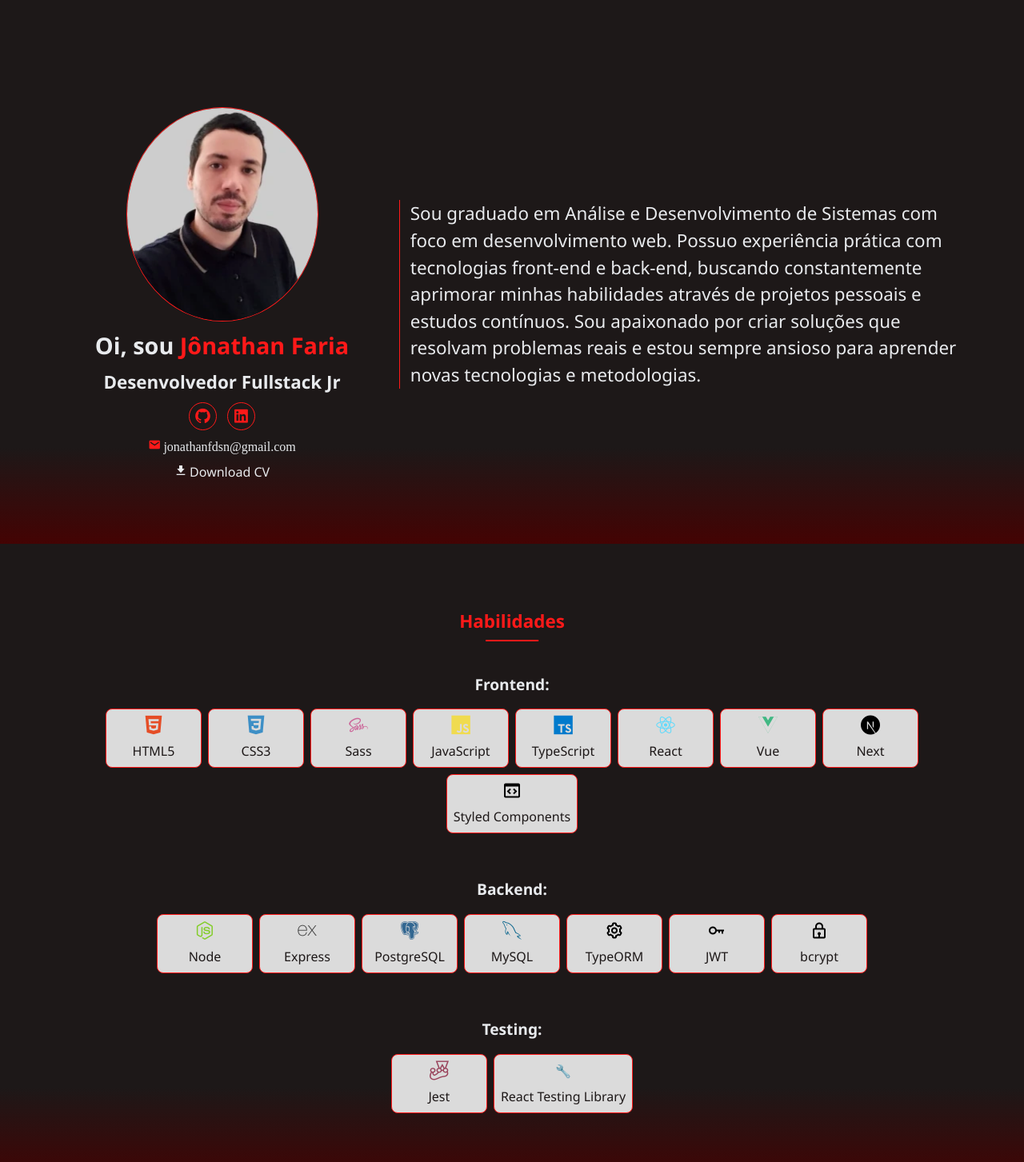
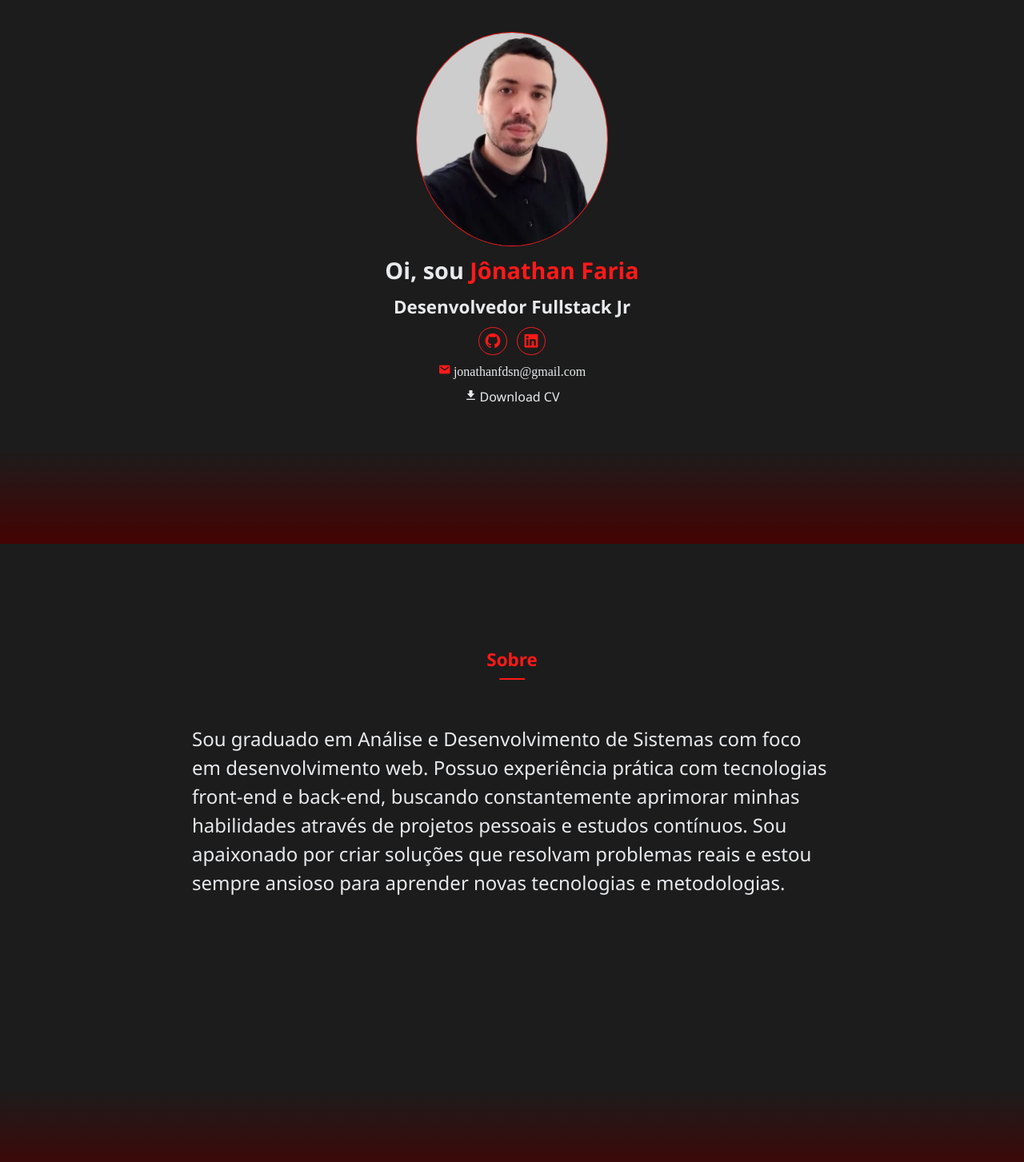
Before and after one commit to jfdsn/Meu-portfolio, a Next.js app: page / in a window 1280 px wide. Shown: the part 120-1573 px from the top of the page at 80% size. Built offline with nearby package versions, Linux system fonts and the light colour scheme.

Commit message:
refactor: Update profile image and styles in HomePage component

```diff
--- a/src/components/HomePage.jsx
+++ b/src/components/HomePage.jsx
@@ -7,8 +7,8 @@ export const HomePage = ({ profile }) => {
 
     return (
         <>
-            <section id="about" className="hero-content">
-                <div className="info-content">
+            <section id="hero" className="hero-section">
+                    <div className="hero-content">
                         <Image alt='perfil image' width={240} height={268} src='/foto-perfil.webp' />
                         <h1>Oi, sou <span>{profile.name}</span></h1>
                         <h3>{profile.title}</h3>
@@ -34,8 +34,13 @@ export const HomePage = ({ profile }) => {
                             </a>
                         </div>
                     </div>
+            </section>
+            <section id="about" className="about-section">
+                <h3>Sobre</h3>
+                <div className="container">
                     <div className="about-content">
                         {profile.about}
+                    </div>
                 </div>
             </section>
             <section id="skills" className="skills-content">
--- a/src/styles/globals.sass
+++ b/src/styles/globals.sass
@@ -1,6 +1,6 @@
 $font: 'Segoe UI', ui-monospace, Menlo, Monaco, 'Cascadia Mono', 'Segoe UI Mono','Roboto Mono', 'Oxygen Mono', 'Ubuntu Monospace', 'Source Code Pro', 'Fira Mono', 'Droid Sans Mono', 'Courier New', monospace
 //media screen
-$small: 400px
+$small: 460px
 $medium: 768px
 $large: 1024px
 $x-large: 1400px
@@ -9,7 +9,7 @@ $x-large: 1400px
 $text-color: #e8eaed
 $light-red: #ff1919
 $dark-red: #440303
-$bg-color: #1d1818
+$bg-color: #1c1c1c
 $bg-color-secondary: #dbdbdb
 
 *
@@ -39,3 +39,6 @@ h2
   font-size: 1.6rem
 h3
   font-size: 1.4rem
+
+section
+  scroll-margin-top: 5rem
--- a/src/styles/homepage.sass
+++ b/src/styles/homepage.sass
@@ -1,16 +1,15 @@
-//Main content home page
-.hero-content
-    min-height: 90vh
-    display: flex
-    align-items: center
-    justify-content: center
+/*Hero section*/
+.hero-section
+    min-height: 100vh
     width: 100%
-    gap: 0.5rem
-    .info-content
+    .hero-content
         display: flex
         flex-direction: column
+        justify-content: center
         align-items: center
-        width: 60%
+        margin-top: 2rem
+        height: 100%
+        width: 100%
         gap: 0.5rem
         img
             border-radius: 50%
@@ -53,21 +52,50 @@
                 vertical-align: middle
                 margin-right: 0.2rem
                 color: $text-color
-    .about-content
+
+/*About section*/
+.about-section
+    display: flex
+    flex-direction: column
+    align-items: center
+    min-height: 100vh
+    width: 100%
+    h3
+        color: $light-red
+        font-size: 1.4rem
+        margin-bottom: 2rem
+        position: relative
+        &:after
+            content: ''
+            position: absolute
+            bottom: -0.5rem
+            left: 50%
+            transform: translateX(-50%)
+            width: 50%
+            height: 2px
+            background: $light-red
+    .container
+        display: flex
+        align-items: center
+        justify-content: center
         width: 100%
-        margin-right: 0rem
-        padding-left: 0.8rem
-        border-left: 0.1rem solid $light-red
-        font-size: 1.4rem
+        .about-content
+            max-width: 800px
+            margin-top: 2rem
+            font-size: 1.5rem
 
 
+
+/*Habilidades section*/
 .skills-content
+    min-height: 100vh
     display: flex
     flex-direction: column
     align-items: center
     justify-content: center
     width: 100%
-    padding: 2rem 0
+    margin-top: 2rem
+    padding: 1rem
     h3
         color: $light-red
         font-size: 1.4rem
--- a/src/styles/layout.sass
+++ b/src/styles/layout.sass
@@ -9,7 +9,7 @@ main
     justify-content: center
     align-items: center
     min-height: calc(100vh - 150px)
-    padding: 8rem 4rem
+    padding: 8rem 1rem
 
 footer
     display: flex
--- a/src/styles/projectlistpage.sass
+++ b/src/styles/projectlistpage.sass
@@ -2,6 +2,7 @@
 .title
     align-self: flex-start
     margin-bottom: 2rem
+    margin-left: 4rem
     position: relative
     &:after
         content: ''
--- a/src/styles/style.sass
+++ b/src/styles/style.sass
@@ -9,26 +9,6 @@
 
 //Responsividade
 @media (max-width: $large)
-    main
-        min-width: fit-content
-        padding: 8rem 0
-
-    .hero-content
-        flex-direction: column
-        .info-content
-            width: 100%
-            img
-                width: 150px
-                height: 150px
-        .about-content
-            width: 90%
-            font-size: 1.2rem
-            padding-left: 0
-            margin-left: 1rem
-            padding-top: 0.5rem
-            border-left: none
-            border-top: 0.1rem solid $light-red
-
     .title
         margin-left: 4rem
 
@@ -57,12 +37,15 @@
         display: flex
 
     .hero-content
-        .info-content
-            img
-                width: 150px
-                height: 150px
-        .about-content
-            font-size: 1.1rem
+        img
+            width: 200px
+            height: 220px
+
+    .about-section
+        .container
+            .about-content
+                font-size: 1.3rem
+
     header
         nav
             width: 100%
@@ -155,8 +138,13 @@
     .title
         margin-left: 1rem
 
+    .about-section
+        .container
+            .about-content
+                font-size: 1.1rem
+
     .cards-container
-        grid-gap: 1.5rem
+        gap: 1.5rem
         width: 100%
 
         .card
```
Lines whose indentation alone changed are shown as unchanged.
